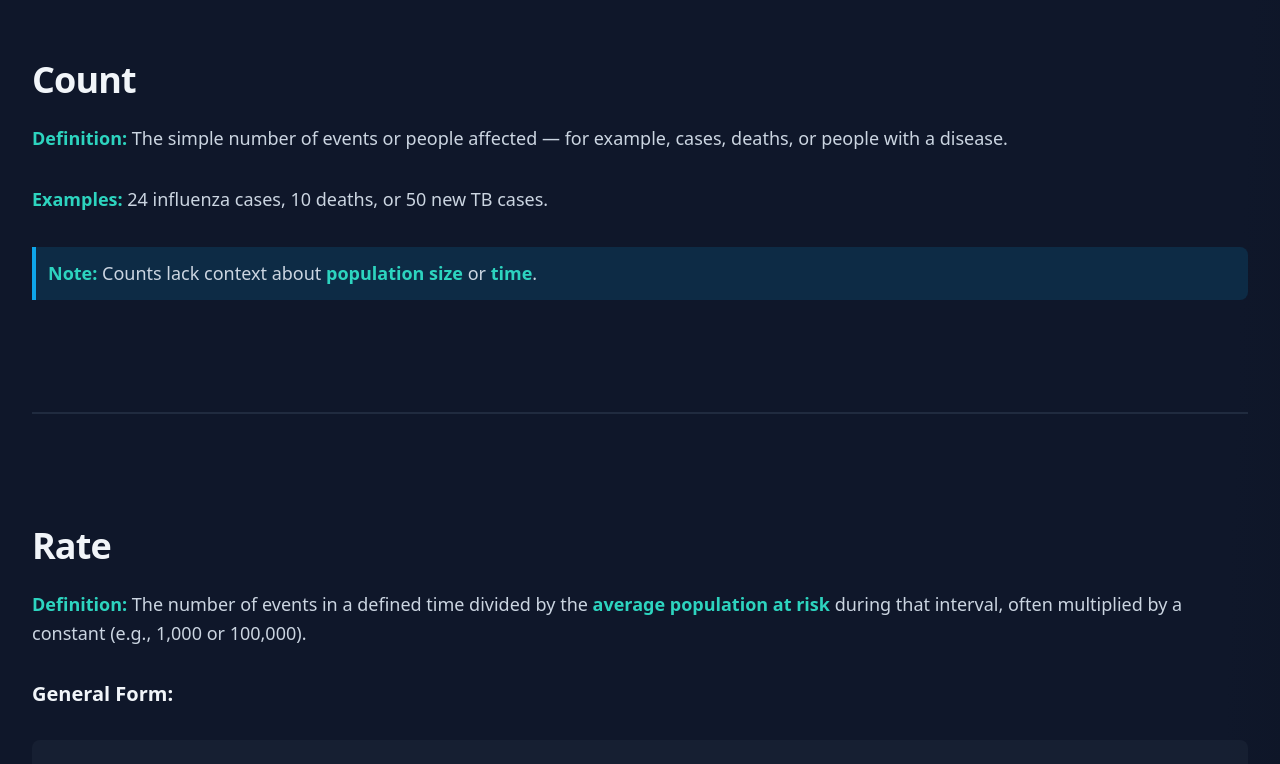
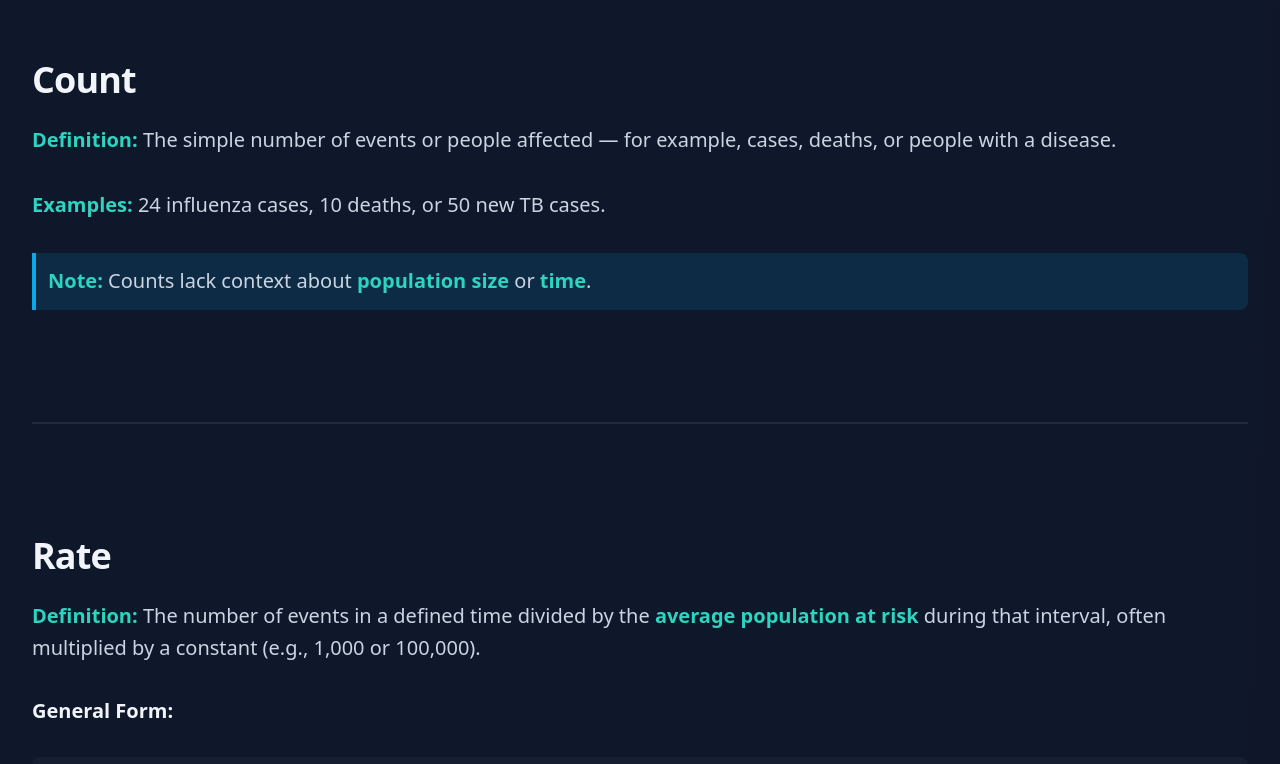
Before and after one commit to Knowledgesynthesis/epi-measures, a React (Vite) app: page / in a window 1280 px wide. Shown: the part 820-1584 px from the top of the page. Built offline with nearby package versions, Linux system fonts and the light colour scheme.

Commit message:
Add 5th font size option and change default to middle
- Added text-3xl as largest font size option (5 total now)
- Changed default from index 1 (text-lg) to index 2 (text-xl)
- Font size options: text-base, text-lg, text-xl (default), text-2xl, text-3xl
- Default is now the middle option (3rd of 5)

```diff
--- a/App.tsx
+++ b/App.tsx
@@ -1236,8 +1236,8 @@ const sectionItemVariants = {
 export default function App() {
   const [activeSection, setActiveSection] = useState('overview');
   const [isMobileMenuOpen, setIsMobileMenuOpen] = useState(false);
-  const fontSizes = ['text-base', 'text-lg', 'text-xl', 'text-2xl'];
-  const [fontSizeIndex, setFontSizeIndex] = useState(1); // default is 'text-lg'
+  const fontSizes = ['text-base', 'text-lg', 'text-xl', 'text-2xl', 'text-3xl'];
+  const [fontSizeIndex, setFontSizeIndex] = useState(2); // default is 'text-xl' (middle option)
 
   const increaseFontSize = () => {
       setFontSizeIndex(prev => Math.min(prev + 1, fontSizes.length - 1));
```
